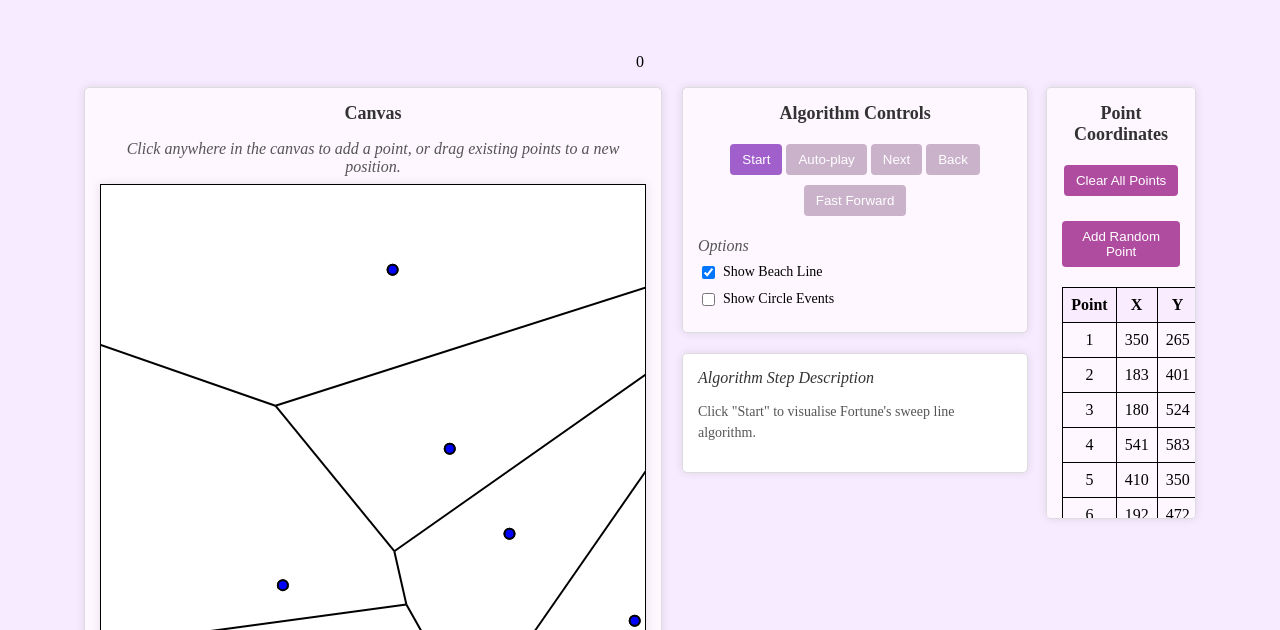
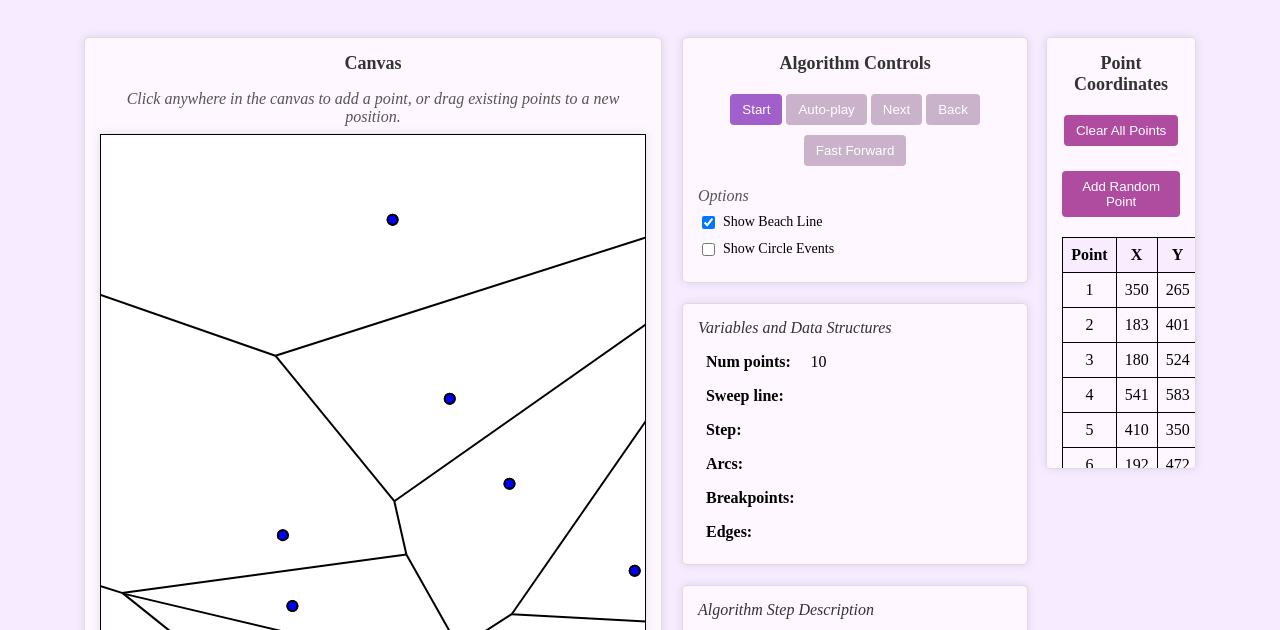
Before and after one commit to HannahMarsh/CompGeom, a website: page public/index.html in a window 1280 px wide. Shown: the part 154-784 px from the top of the page. Drawn offline with Linux system fonts and the light colour scheme.

Commit message:
Minor change

```diff
--- a/public/index.html
+++ b/public/index.html
@@ -9,7 +9,6 @@
 <body>
     <div class="top-info">Computational Geometry (COMP 193), <em>Tufts University</em>, Fall 2024<br>Final Project, 12/18/24<br><b>Hannah Marsh</b> (<em>hmarsh03@cs.tufts.edu</em>)</div>
     <h1>Voronoi Diagram and Fortune's Sweep Line Visualization Tool</h1>
-    <p id="i-num">0</p>
     <div class="page">
     <div class="canvas-table-container">
 
@@ -38,6 +37,36 @@
                 <label>
                     <input type="checkbox" id="show-circle-events" /> Show Circle Events
                 </label>
+            </div>
+            <div class="description-panel">
+                <h3>Variables and Data Structures</h3>
+                <table id="variables-table">
+
+                    <tr>
+                        <td class="var-name">Num points:</td>
+                        <td class="var-value" id = "n"> </td>
+                    </tr>
+                    <tr>
+                        <td class="var-name">Sweep line:</td>
+                        <td class="var-value" id = "sweep-line"> </td>
+                    </tr>
+                    <tr>
+                        <td class="var-name">Step:</td>
+                        <td class="var-value" id = "i-num"> </td>
+                    </tr>
+                    <tr>
+                        <td class="var-name">Arcs:</td>
+                        <td class="var-value" id = "arcs"> </td>
+                    </tr>
+                    <tr>
+                        <td class="var-name">Breakpoints:</td>
+                        <td class="var-value" id = "breakpoints"> </td>
+                    </tr>
+                    <tr>
+                        <td class="var-name">Edges:</td>
+                        <td class="var-value" id = "edges"> </td>
+                    </tr>
+                </table>
             </div>
             <div class="description-panel">
                 <h3>Algorithm Step Description</h3>
--- a/public/script.js
+++ b/public/script.js
@@ -53,13 +53,14 @@ function addPoint(x, y) {
     if (!point) {
         points.push({ x, y });
         console.log(`Added point at (${x}, ${y}).`);
+        document.getElementById("n").innerText = `${points.length}`;
     }
 }
 
 // Function to compute and draw Voronoi diagram
 function drawVoronoi() {
 
-    console.log(`Canvas dimensions: ${canvas.width} x ${canvas.height}`)
+   // console.log(`Canvas dimensions: ${canvas.width} x ${canvas.height}`)
     //console.log("Drawing Voronoi diagram...");
     ctx.clearRect(0, 0, canvas.width, canvas.height);
     drawPoints();
@@ -86,6 +87,10 @@ function drawVoronoi() {
     } else if (points.length === 1) {
         drawPoints();
     }
+}
+
+function updateSweepLine(y) {
+    document.getElementById("sweep-line").innerText = `y = ${Math.round(y)}`;
 }
 
 // Function to draw all points
@@ -165,6 +170,7 @@ canvas.addEventListener("mouseup", () => {
 // Clear all points
 function clearAllPoints() {
     points.length = 0;
+    document.getElementById("n").innerText = `0`;
     console.log("Cleared all points.");
     drawVoronoi();
     updateTable();
@@ -512,6 +518,10 @@ async function drawResult(result, smooth) {
             ctx.clearRect(0, 0, canvas.width, canvas.height);
         }
         sweepline = result.sweepLine;
+        updateSweepLine(sweepline);
+
+        document.getElementById("arcs").innerText = `${result.beachlineArcs.length}`;
+        document.getElementById("breakpoints").innerText = result.beachlineArcs.map(arc => `(${Math.round(arc.leftBreakpoint)}, ${Math.round(arc.rightBreakpoint)})`).join(",\n").replaceAll(`Infinity`, `∞`);
         drawHorizontalLine(sweepline, "red");
 
         result.edges.forEach(edge => {
--- a/public/styles.css
+++ b/public/styles.css
@@ -10,6 +10,24 @@ body {
 
 .top-info {
     text-align: center;
+}
+
+#variables-table, #variables-table td, #variables-table tr {
+    border: none;
+    width: auto; /* Let the table shrink to fit its content */
+    table-layout: auto; /* Columns adjust to content width */
+    border-collapse: collapse; /* Ensures minimal spacing around borders */
+}
+
+td.var-name {
+    font-weight: bold;
+    width: auto;
+    text-align: left;
+}
+
+td.var-value {
+    text-align: left;
+    width: auto;
 }
 
 h1 {
@@ -160,7 +178,9 @@ button:disabled {
     margin-top: 20px;
     padding: 15px;
     width: 100%;
-    background-color: #ffffff;
+    /*background-color: #ffffff;*/
+
+    background-color: #fef7ff;
     border: 1px solid #ddd;
     border-radius: 5px;
     box-shadow: 0px 0px 10px rgba(0, 0, 0, 0.1);
```
